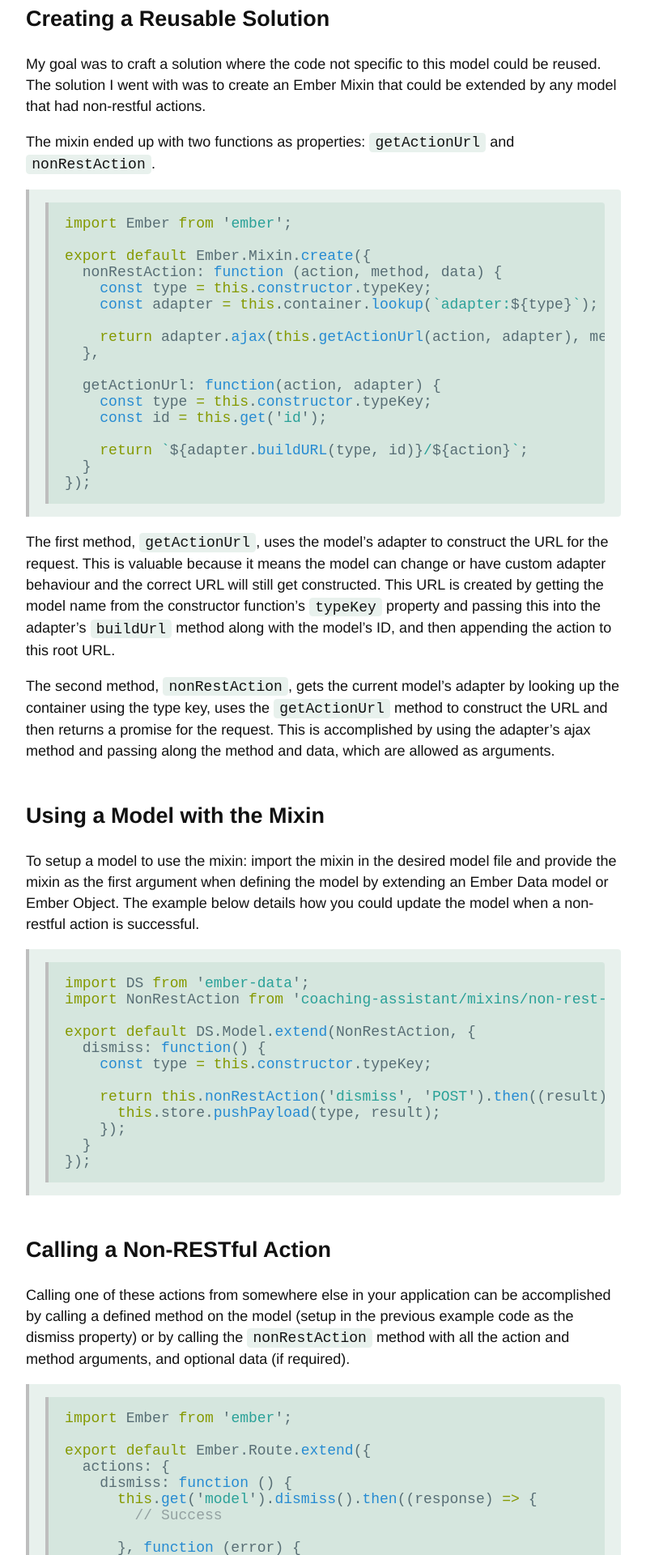
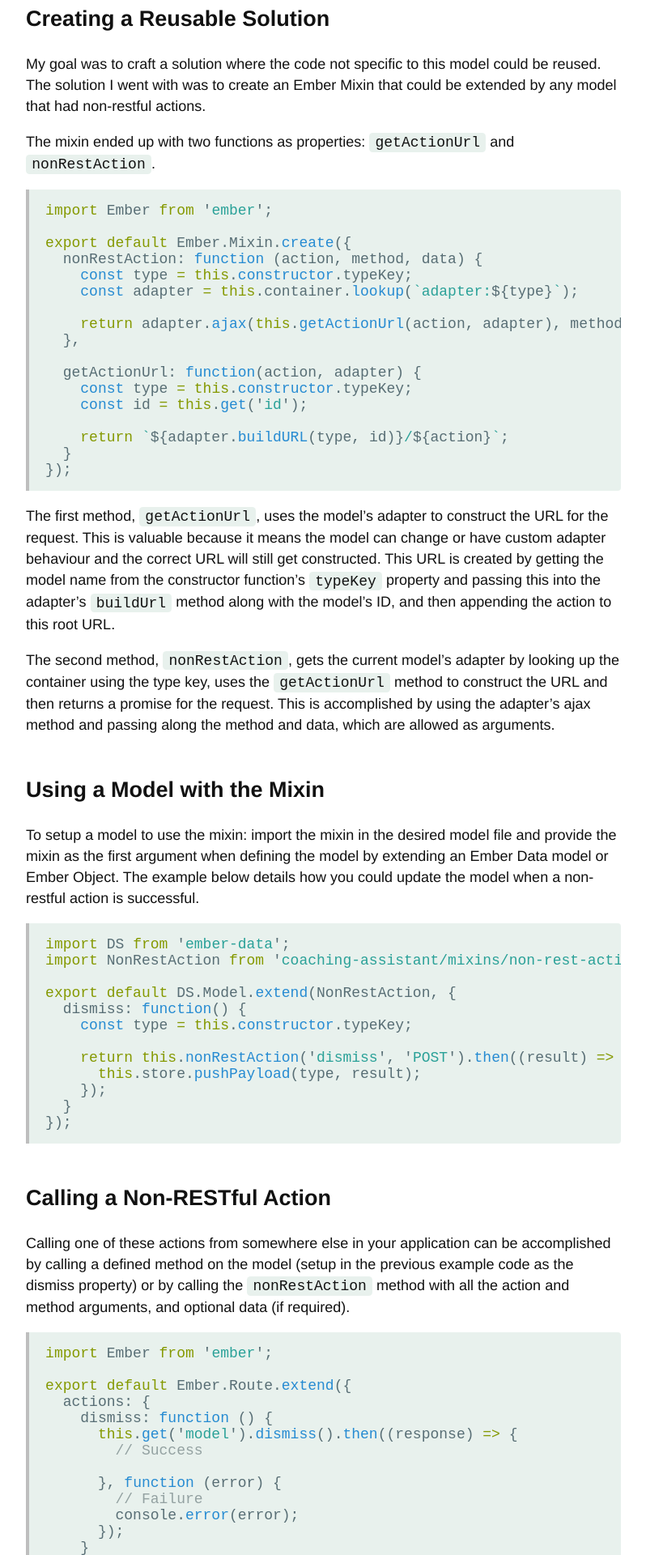
Before and after one commit to jeffjewiss/articles, a Jekyll site: the page built from _posts/2015-05-19-non-restful-actions-mixin-for-ember-data-model.md, in a window 1280 px wide. Shown: the part 950-2870 px from the top of the page at 81% size, without its empty margins (186-984 px from the left). Built offline with Jekyll 4.4.1, drawn with Linux system fonts in a browser that asks for light colours; comment, search, counter and statistics services are not loaded.

Commit message:
Fix double highlighting

```diff
--- a/_sass/modules/_highlight.scss
+++ b/_sass/modules/_highlight.scss
@@ -1,12 +1,8 @@
-.highlight {
+pre.highlight {
   background-color: rgba(141,185,165,0.2);
   color: #586e75;
   margin: 0 0 1rem 0;
   padding: 1rem 1.25rem;
   border-left: 0.25rem solid rgb(190,190,190);
   border-radius: 0 0.25rem 0.25rem 0;
-
-  pre {
-    margin: 0;
-  }
 }
```
